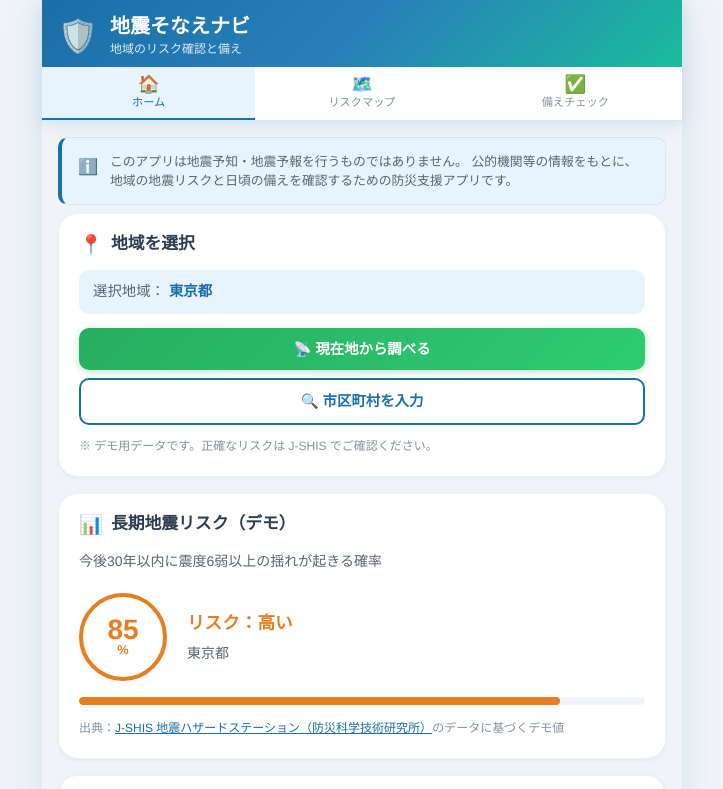
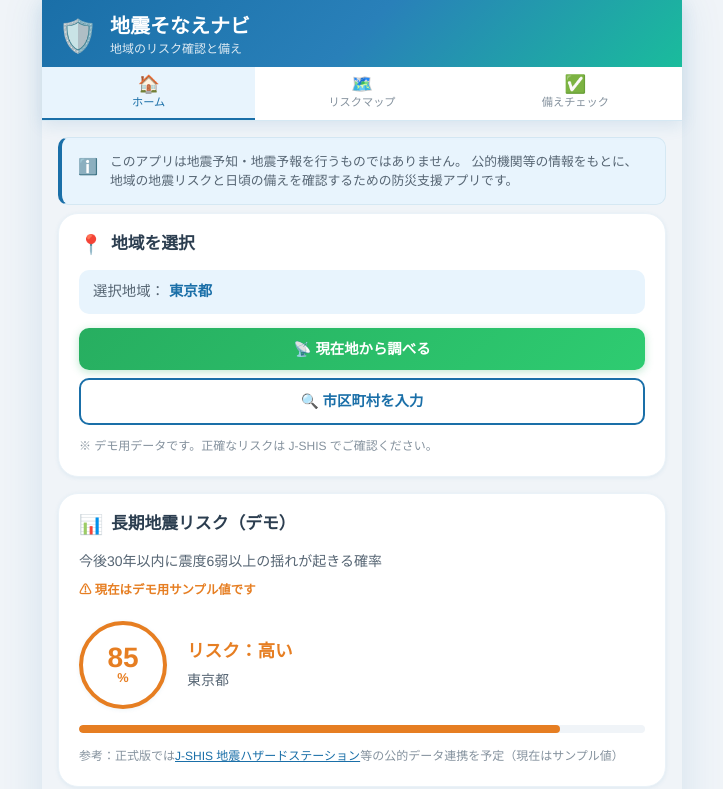
Before and after one commit to napohiro/jishin-sonae-navi, a React (Vite) app: page / in a window 1280 px wide. Shown: the top 789 px of the page, without its empty margins (278-1001 px from the left). Built offline with nearby package versions, Linux system fonts and the light colour scheme.

Commit message:
デモ表示の注記を追加

```diff
--- a/src/index.css
+++ b/src/index.css
@@ -367,6 +367,13 @@ button {
 .risk-subtitle {
   font-size: 0.875rem;
   color: var(--color-text-light);
+  margin-bottom: 0.5rem;
+}
+
+.risk-demo-note {
+  font-size: 0.775rem;
+  color: var(--color-warning);
+  font-weight: 600;
   margin-bottom: 1.25rem;
 }
 
--- a/src/pages/Home.jsx
+++ b/src/pages/Home.jsx
@@ -227,6 +227,7 @@ export default function Home() {
           <h2 className="card-title">長期地震リスク（デモ）</h2>
         </div>
         <p className="risk-subtitle">今後30年以内に震度6弱以上の揺れが起きる確率</p>
+        <p className="risk-demo-note">⚠ 現在はデモ用サンプル値です</p>
         <div className="risk-display">
           <div
             className="risk-circle"
@@ -252,16 +253,16 @@ export default function Home() {
           />
         </div>
         <p className="risk-source">
-          出典：
+          参考：正式版では
           <a
             href="https://www.j-shis.bosai.go.jp/"
             target="_blank"
             rel="noopener noreferrer"
             className="source-link"
           >
-            J-SHIS 地震ハザードステーション（防災科学技術研究所）
+            J-SHIS 地震ハザードステーション
           </a>
-          のデータに基づくデモ値
+          等の公的データ連携を予定（現在はサンプル値）
         </p>
       </section>
 
--- a/src/pages/RiskMap.jsx
+++ b/src/pages/RiskMap.jsx
@@ -142,7 +142,7 @@ export default function RiskMap() {
           <h2 className="card-title">近年の主な地震記録</h2>
         </div>
         <p className="earthquake-list-note">
-          過去の地震記録です。今後の地震予測ではありません。
+          ⚠ サンプルデータです。過去の地震を参考として掲載しています。今後の地震予測ではありません。
         </p>
         <div className="earthquake-list">
           {recentEarthquakes.map((eq) => (
@@ -168,7 +168,7 @@ export default function RiskMap() {
           ))}
         </div>
         <p className="earthquake-source">
-          出典：気象庁 地震情報（参考データ）
+          参考：正式版では気象庁等の公的データ連携を予定（現在はサンプルデータ）
         </p>
       </section>
 
```
